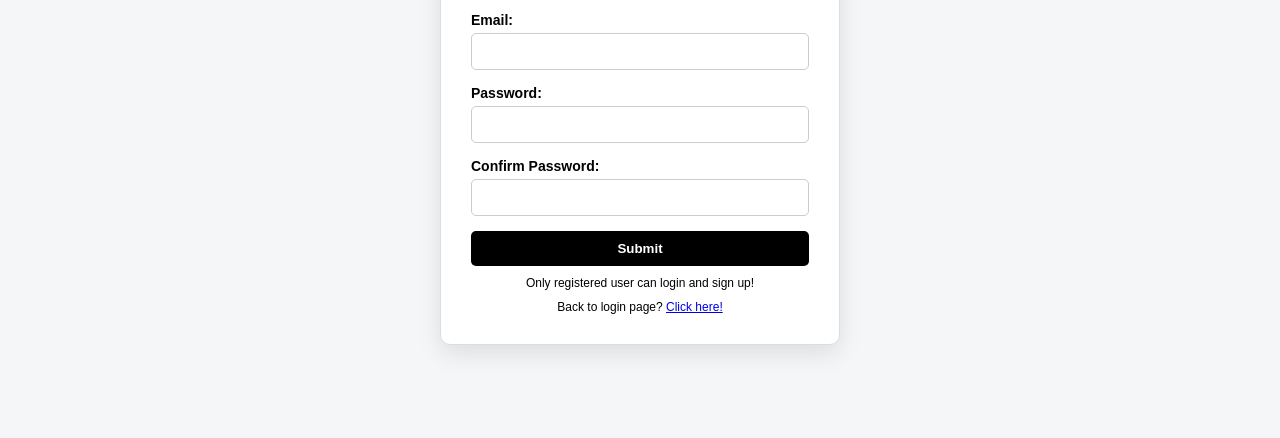
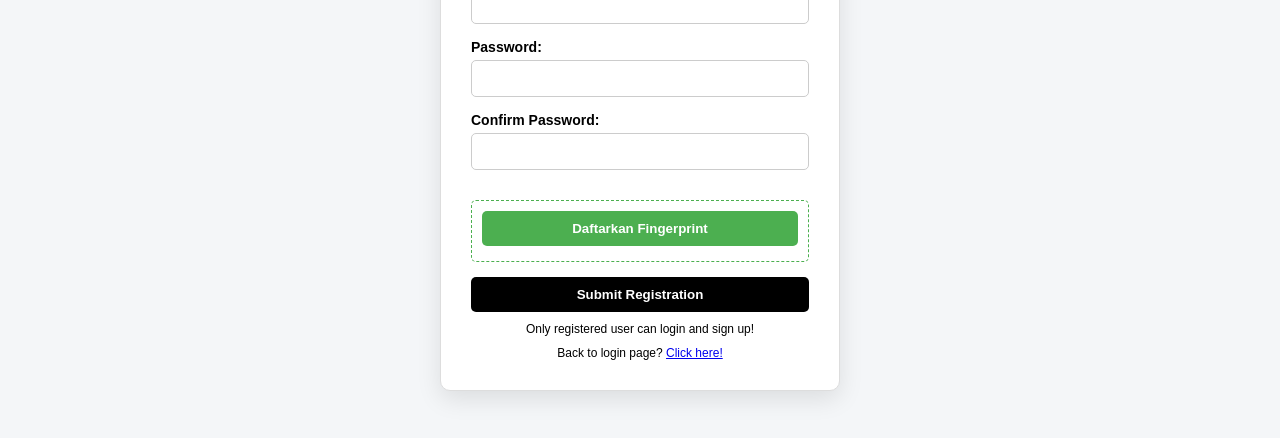
Before and after one commit to AaronAusten/Magang_IoT, a plain HTML site: page SAIL-Internship-BINUS-Website/Register/Register_Page.html in a window 1280 px wide. Shown: the part 342-780 px from the top of the page. Drawn offline with Linux system fonts and the light colour scheme.

Commit message:
fingerprint

```diff
--- a/SAIL-Internship-BINUS-Website/Register/Register.js
+++ b/SAIL-Internship-BINUS-Website/Register/Register.js
@@ -36,3 +36,55 @@ function register(event) {
         alert("Gagal terhubung ke database. Periksa koneksi atau konfigurasi Firebase.");
     });
 }
+
+async function registerFingerprint() {
+    const username = document.getElementById("username").value.trim();
+    if (!username) {
+        alert("Isi username terlebih dahulu!");
+        return;
+    }
+
+    try {
+        if (!window.PublicKeyCredential) {
+            alert("Browser Anda tidak mendukung autentikasi biometrik.");
+            return;
+        }
+
+        const challenge = new Uint8Array(32);
+        window.crypto.getRandomValues(challenge);
+
+        const createCredentialOptions = {
+            publicKey: {
+                challenge: challenge,
+                rp: { name: "SAIL Website"
+
+                },
+                user: {
+                    id: Uint8Array.from(username, c => c.charCodeAt(0)),
+                    name: username,
+                    displayName: username
+                },
+                pubKeyCredParams: [{ alg: -7, type: "public-key" }],
+                authenticatorSelection: { authenticatorAttachment: "platform" },
+                timeout: 60000,
+                attestation: "direct"
+            }
+        };
+
+        const credential = await navigator.credentials.create(createCredentialOptions);
+
+        const credentialId = btoa(String.fromCharCode(...new Uint8Array(credential.rawId)));
+
+        await database.ref('biometrics/' + username).set({
+            credentialId: credentialId,
+            registered: true
+        });
+
+        document.getElementById("fingerprint-status").innerText = "Fingerprint terdaftar!";
+        alert("Fingerprint berhasil didaftarkan!");
+
+    } catch (err) {
+        console.error(err);
+        alert("Gagal mendaftarkan fingerprint: " + err.message);
+    }
+}
--- a/SAIL-Internship-BINUS-Website/Register/Register_Page.html
+++ b/SAIL-Internship-BINUS-Website/Register/Register_Page.html
@@ -22,17 +22,14 @@
   };
   firebase.initializeApp(firebaseConfig);
   const database = firebase.database();
-
 </script>
 
 <body>
 
   <div class="top-bar">
     <div class="title">SAIL Operational Support System</div>
-
     <div class="language-switch">
-      <a href="#">EN</a> |
-      <a href="#">ID</a>
+      <a href="#">EN</a> | <a href="#">ID</a>
     </div>
   </div>
 
@@ -52,8 +49,15 @@
       <label for="confirm-password">Confirm Password:</label>
       <input type="password" id="confirm-password" required>
 
-      <button type="submit">Submit</button>
-      <p>Only registered user can login and sign up!</p>
+      <div class="biometric-section" style="margin: 15px 0; text-align: center; border: 1px dashed #4CAF50; padding: 10px; border-radius: 5px;">
+        <button type="button" onclick="registerFingerprint()" style="background-color: #4CAF50; color: white; padding: 10px; border: none; border-radius: 5px; cursor: pointer; width: 100%;">
+            Daftarkan Fingerprint
+        </button>
+        <p id="fingerprint-status" style="font-size: 11px; color: #2e7d32; margin-top: 5px;"></p>
+      </div>
+
+      <button type="submit">Submit Registration</button>
+      <p style="font-size: 12px; margin-top: 10px;">Only registered user can login and sign up!</p>
     </form>
 
     <p>
```
Also changed, not shown: SAIL-Internship-BINUS-Website/Homepage/Homepage.html (+3 -0 lines), SAIL-Internship-BINUS-Website/Homepage/Login_Script.js (+48 -0 lines).
